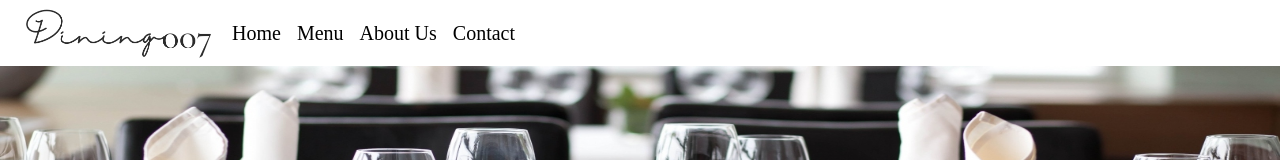
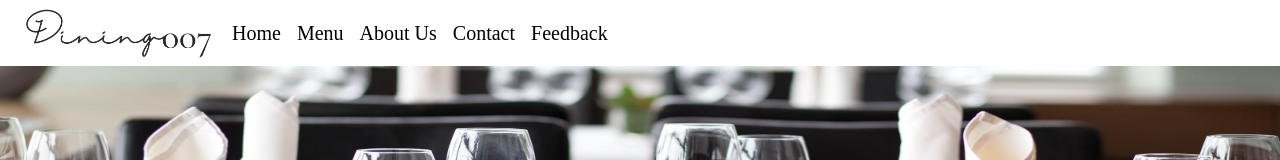
Before and after one commit to sofiamandaa/team3, a plain HTML site: page contact.html in a window 1280 px wide. Shown: the top 160 px of the page. Drawn offline with nearby package versions, Linux system fonts and the light colour scheme.

Commit message:
feedback lisäys

```diff
--- a/contact.html
+++ b/contact.html
@@ -30,6 +30,9 @@
                 <li class="nav-item">
                     <a class="navrr" href="contact.html">Contact</a>
                 </li>
+                <li class="nav-item">
+                  <a class="navrr" href="luepalaute.php">Feedback</a>
+              </li>
             </ul>
     </div>
     </nav>
```
